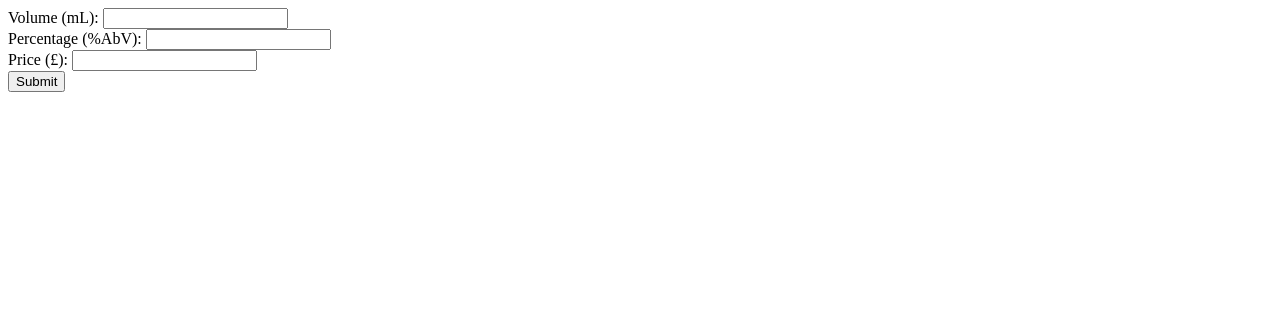
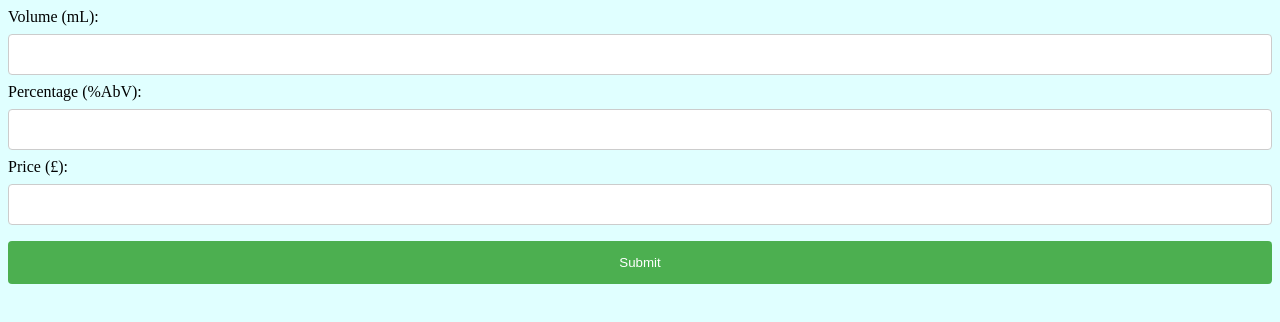
Before and after one commit to michaelThomasCollins/budgetDrinker, a plain HTML site: page index.html in a window 1280 px wide. Drawn offline with Linux system fonts and the light colour scheme.

Commit message:
Stylesheet

```diff
--- a/index.html
+++ b/index.html
@@ -3,6 +3,7 @@
 <head>
     <meta charset="UTF-8">
     <title>Budget Drinker</title>
+    <link rel="stylesheet" type="text/css" href="styles.css">
 </head>
 <body>
 <form id="values">
@@ -11,7 +12,7 @@
     Price (£): <input id="price" type="text" name="price" onkeypress="enterPressed(event)"><br>
 </form>
 
-<input type="button" onclick="calculation()" value="Submit">
+<input id="submit" type="button" onclick="calculation()" value="Submit">
 
 <p id="result"></p>
 
--- /dev/null
+++ b/styles.css
@@ -0,0 +1,47 @@
+body {
+    background-color: lightcyan;
+}
+
+/*#submit {*/
+    /*color: #fff;*/
+    /*font-size: 0;*/
+    /*width: 135px;*/
+    /*height: 60px;*/
+    /*border: none;*/
+    /*margin: 0;*/
+    /*padding: 0;*/
+    /*background: #0c0 url(image) 0 0 no-repeat;*/
+/*}*/
+
+input[type=text], select {
+    width: 100%;
+    padding: 12px 20px;
+    margin: 8px 0;
+    display: inline-block;
+    border: 1px solid #ccc;
+    border-radius: 4px;
+    box-sizing: border-box;
+}
+
+#submit{
+    width: 100%;
+    background-color: #4CAF50;
+    color: white;
+    padding: 14px 20px;
+    margin: 8px 0;
+    border: none;
+    border-radius: 4px;
+    cursor: pointer;
+}
+
+input[type=submit]:hover {
+    background-color: #45a049;
+}
+
+div {
+    border-radius: 5px;
+    background-color: #f2f2f2;
+    padding: 20px;
+}
+
+p { color: #685206; font-family: 'Helvetica Neue', sans-serif; font-size: 40px; line-height: 24px; margin: 0 0 24px; text-align: justify; text-justify: inter-word; }
```
